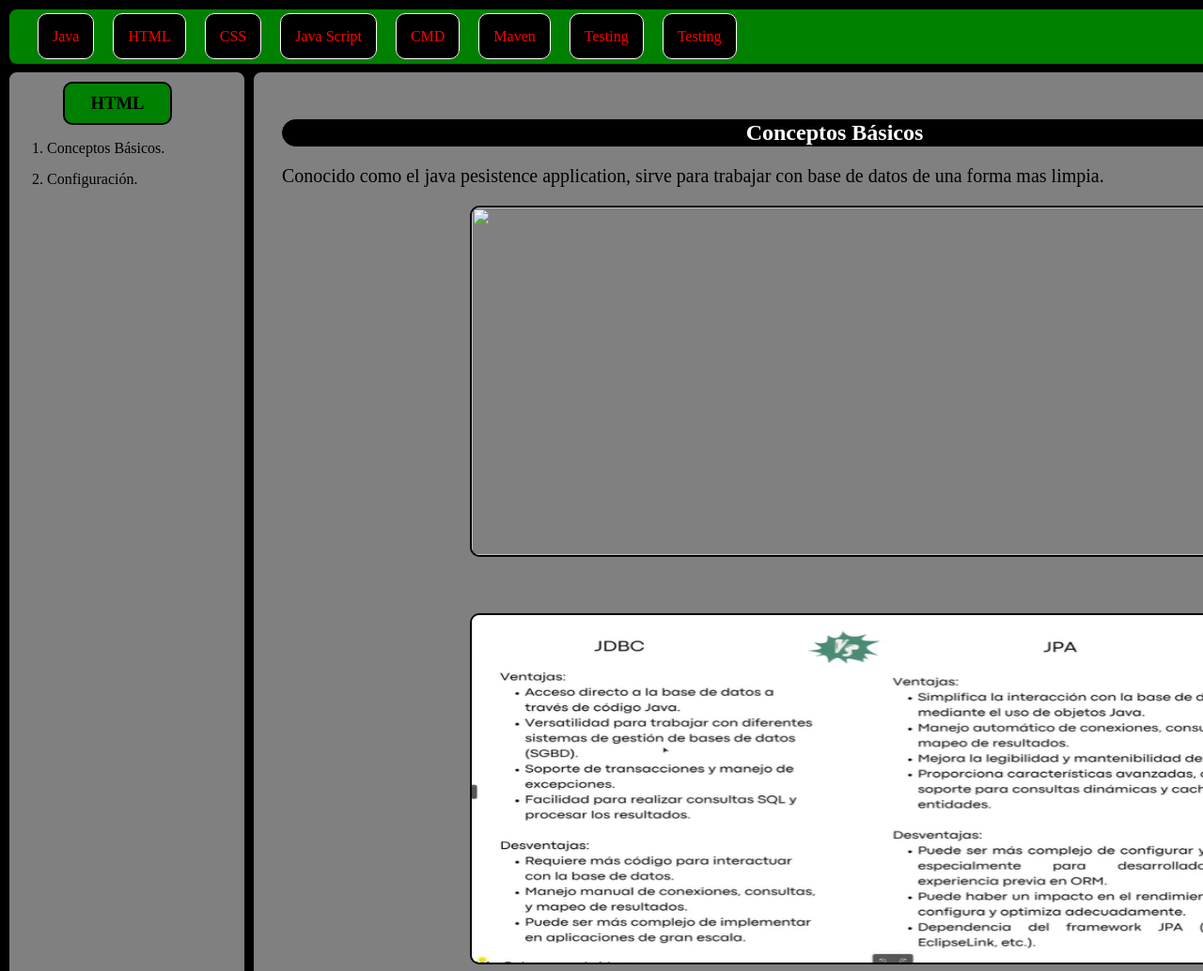
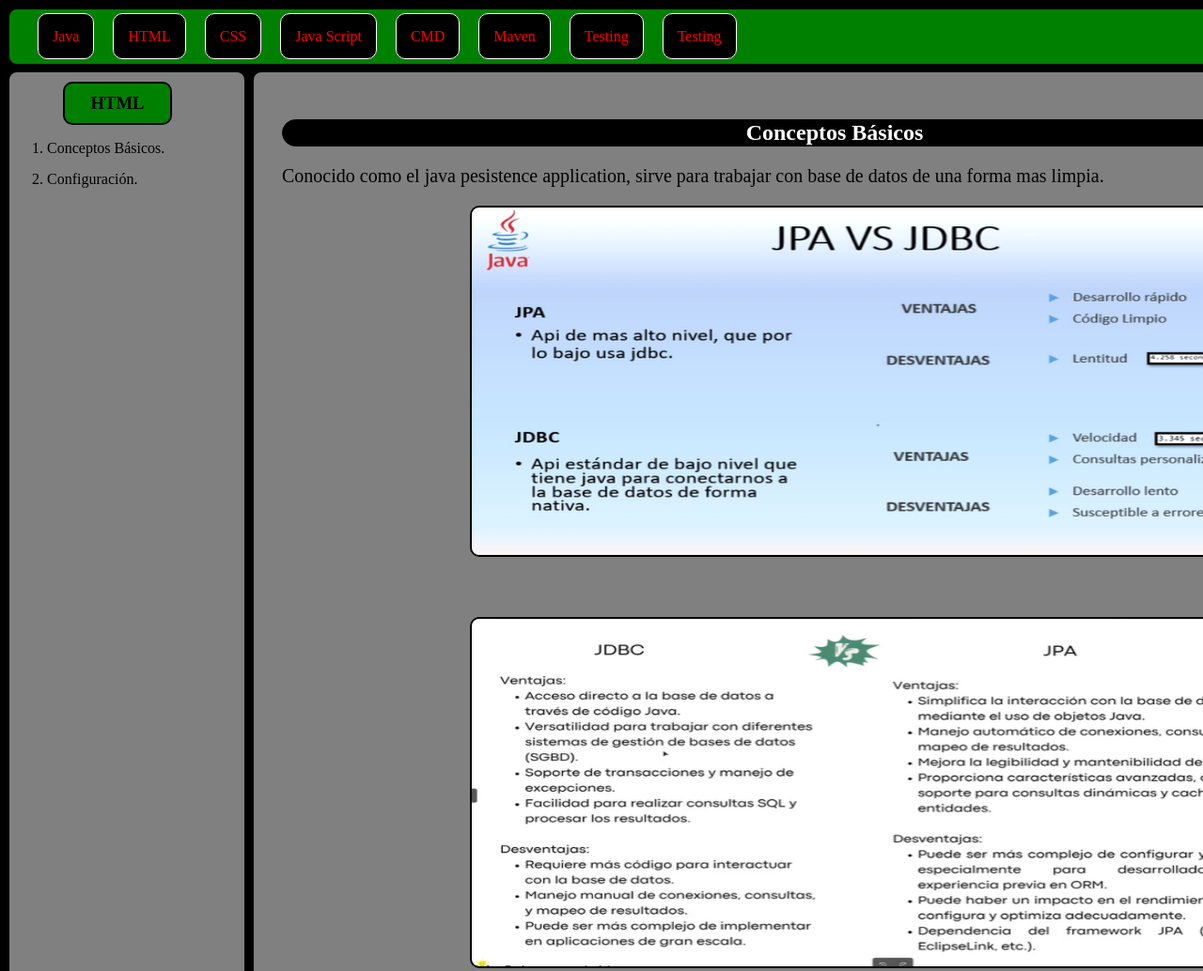
Before and after one commit to wiconva/Wiki, a plain HTML site: page src/main/web/pages/java/java.html in a window 1280 px wide. Shown: the top 1034 px of the page at 94% size. Drawn offline with Linux system fonts and the light colour scheme.

Commit message:
Adding JPA module.

```diff
--- a/src/main/web/pages/java/java.html
+++ b/src/main/web/pages/java/java.html
@@ -24,7 +24,7 @@
 
         <h2 id="conceptosBasicos">Conceptos Básicos</h2>
         <p>Conocido como el java pesistence application, sirve para trabajar con base de datos de una forma mas limpia.</p>
-        <img src="../../../resources/java/JPA_basics_.png">
+        <img src="../../../resources/java/JPA_basics.png">
         <img src="../../../resources/java/JPA_basics_2.png">
         <img src="../../../resources/java/JPA_basics_3.png">
         <img src="../../../resources/java/JPA_basics_4.png">
```
